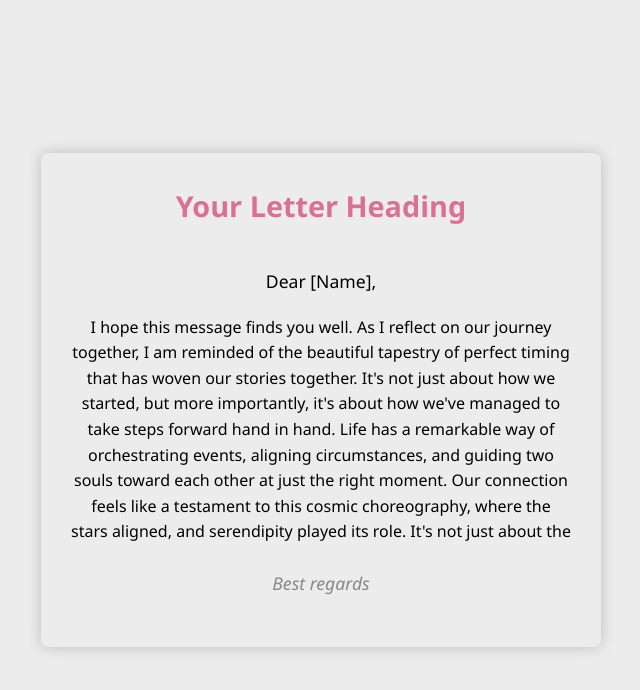
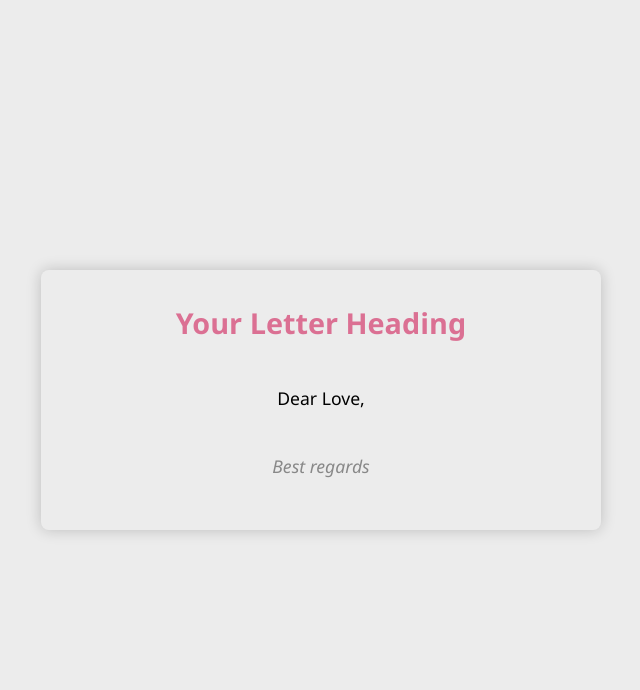
Before and after one commit to russeey/russeey.github.io, a plain HTML site: page index.html in a window 1280 px wide. Shown: the whole page, without its empty margins (319-959 px from the left). Drawn offline with Linux system fonts and the light colour scheme.

Commit message:
Update index.html

```diff
--- a/index.html
+++ b/index.html
@@ -90,20 +90,10 @@
 
         <div class="content">
             <p>
-                Dear [Name],
+                Dear Love,
             </p>
 
-            I hope this message finds you well. As I reflect on our journey together, I am reminded of the beautiful tapestry of perfect timing that has woven our stories together. It's not just about how we started, but more importantly, it's about how we've managed to take steps forward hand in hand.
 
-            Life has a remarkable way of orchestrating events, aligning circumstances, and guiding two souls toward each other at just the right moment. Our connection feels like a testament to this cosmic choreography, where the stars aligned, and serendipity played its role.
-
-            It's not just about the initial spark, the first glance, or the serendipitous encounter. Rather, it's about the choices we've made, the efforts we've invested, and the shared commitment to navigating the twists and turns of life together. Every step we take is a conscious decision to move forward, to grow, and to build something beautiful.
-
-            In a world that often feels chaotic and unpredictable, the consistency of our connection is a source of comfort and strength. It's a reminder that despite the uncertainties, we have the power to shape our journey and create something meaningful.
-
-            As we celebrate the perfect timing that brought us together, let's also acknowledge the beauty of our shared journey. The steps we've taken, the challenges we've overcome, and the joy we've experienced have all contributed to the depth and richness of our connection.
-
-            Here's to perfect timing, to the steps we've taken, and to the countless more we'll take together. May our journey continue to be filled with love, growth, and shared moments that make it all worthwhile.
 
         </div>
 
```
